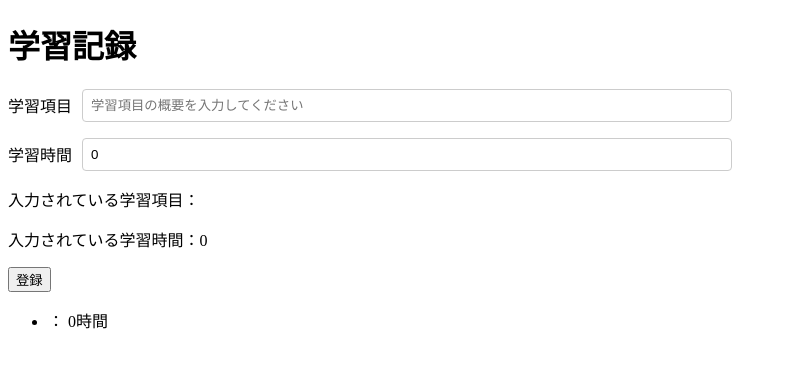
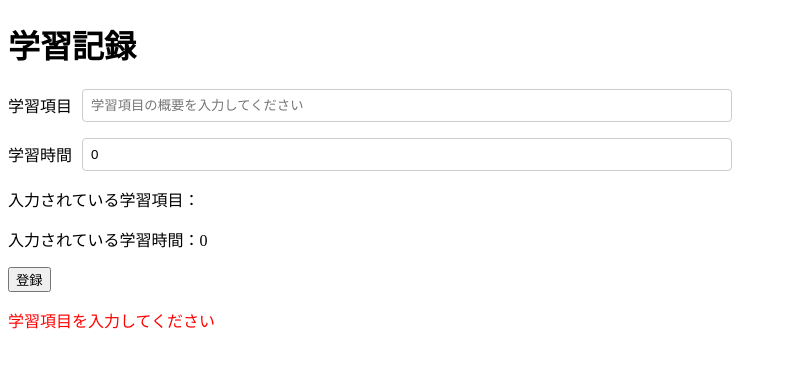
Before and after one commit to tasaishogo/sample-vite, a React (Vite) app: page / in a window 1280 px wide. Both pictures are taken after a click on the button "登録". Shown: the top 368 px of the page, without its empty margins (0-787 px from the left). Built offline with nearby package versions, Linux system fonts and the light colour scheme.

Commit message:
入力欄のバリデートとその結果に応じた警告表示を実装

```diff
--- a/src/LearningLog.jsx
+++ b/src/LearningLog.jsx
@@ -8,6 +8,7 @@ export const LearningLog = () => {
   const [logTitle, setLogTitle] = useState('')
   const [logTime, setLogTime] = useState(0)
   const [records, setRecords] = useState([]);
+  const [error, setError] = useState("");
 
   const onChangeLogTitle = (e) => {
     setLogTitle(e.target.value)
@@ -23,9 +24,17 @@ export const LearningLog = () => {
   ]
 
   const addLearningLog = ({ records, title, time }) => {
+    if (title === '') {
+      setError('学習項目を入力してください')
+      return
+    } else if (time === 0 || time === '') {
+      setError('学習時間を入力してください')
+      return
+    }
     setRecords([...records, { title, time }])
     setLogTitle('')
     setLogTime(0)
+    error !== '' && setError('');
   }
 
   return (
@@ -34,6 +43,7 @@ export const LearningLog = () => {
       <FormGroups items={InputItems} />
       <PreviewList items={InputItems} />
       <button onClick={() => addLearningLog({ records, title: logTitle, time: logTime })}>登録</button>
+      {error && <p style={{ color: 'red' }}>{error}</p>}
       <LogList logs={records} />
     </>
   )
```
